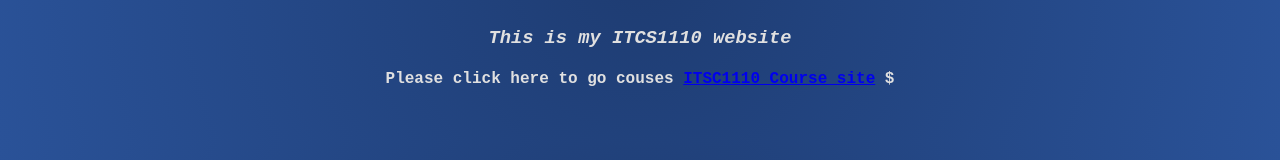
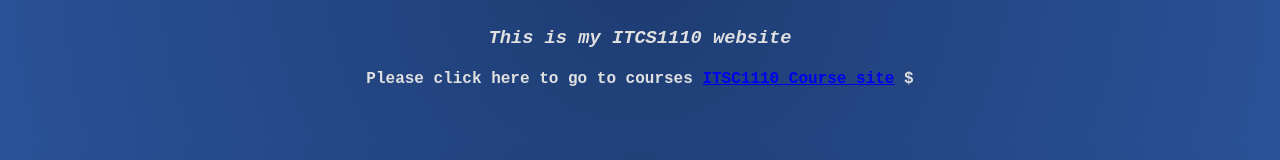
Before and after one commit to PrinceH1-cpu/PrinceH1-cpu.github.io, a plain HTML site: page index.html in a window 1280 px wide. Shown: the part 205-365 px from the top of the page. Drawn offline with Linux system fonts and the light colour scheme.

Commit message:
Update index.html

```diff
--- a/index.html
+++ b/index.html
@@ -90,7 +90,7 @@ footer {
     <main>
         <h2>Welcome To My Page</h2>
     <h3>This is my ITCS1110 website</h3>
-    <h4> Please click here to go couses <a href="itsc1110/">ITSC1110 Course site</a> $</h4>
+    <h4> Please click here to go to courses <a href="itsc1110/">ITSC1110 Course site</a> $</h4>
     <footer>
         <p>&copy;Page happily designed by Prince Hayes Enterprises ©2024</p>
     </footer>
```
